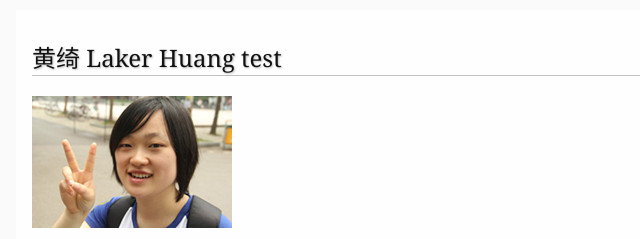
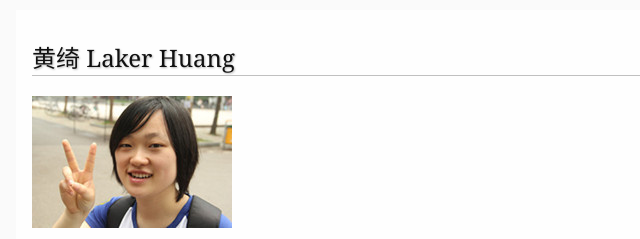
Before and after one commit to younglaker/younglaker.github.com, a plain HTML site: page resume.html in a window 1280 px wide. Shown: the top 239 px of the page, 248-888 px from the left. Drawn offline with Linux system fonts and the light colour scheme.

Commit message:
Update resume.html

```diff
--- a/resume.html
+++ b/resume.html
@@ -8,7 +8,7 @@
 </head>
 
 <body>
-  <h2 id="laker-huang">黄绮 Laker Huang test</h2>
+  <h2 id="laker-huang">黄绮 Laker Huang</h2>
   <p><img alt="Me" src="img/me.jpg" /></p>
   <p><a href="黄绮的简历.zip" title="下载PF版">下载PDF版</a></p>
   <h3 id="_1">基本信息</h3>
```
